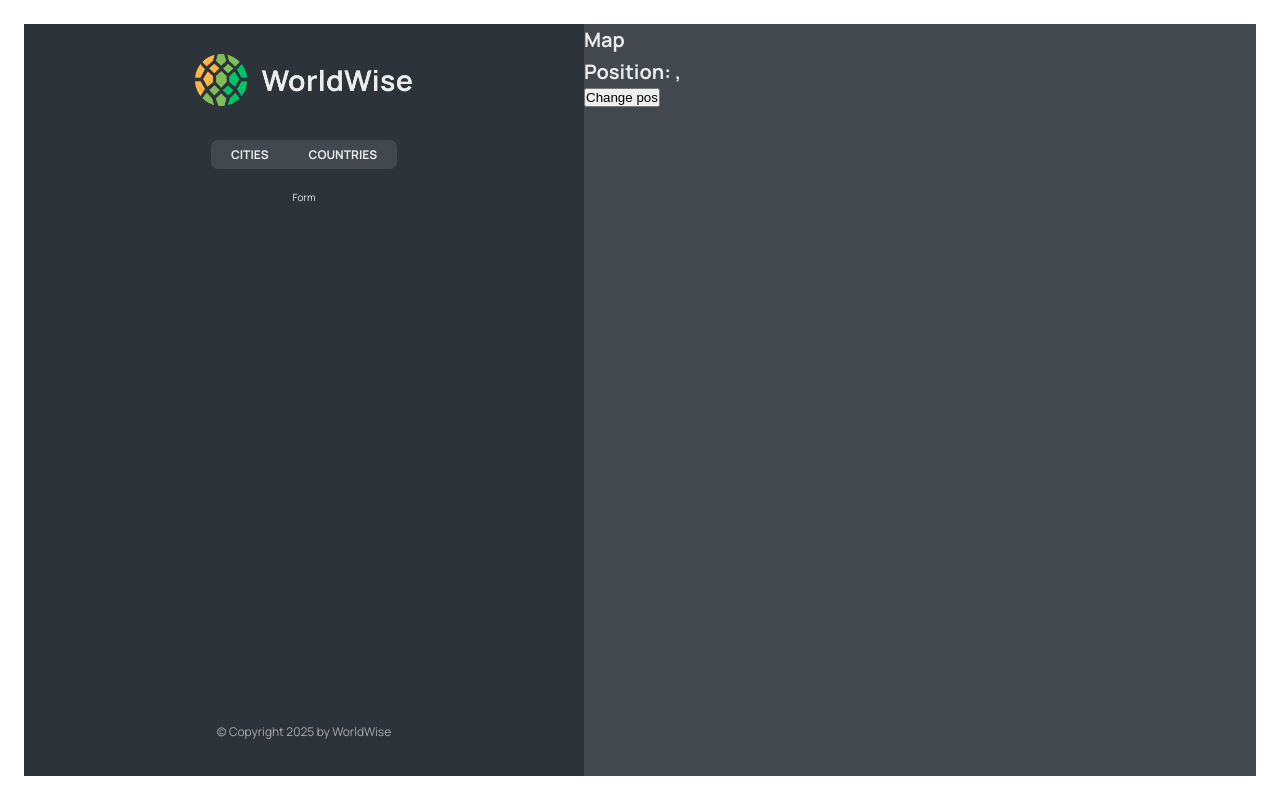
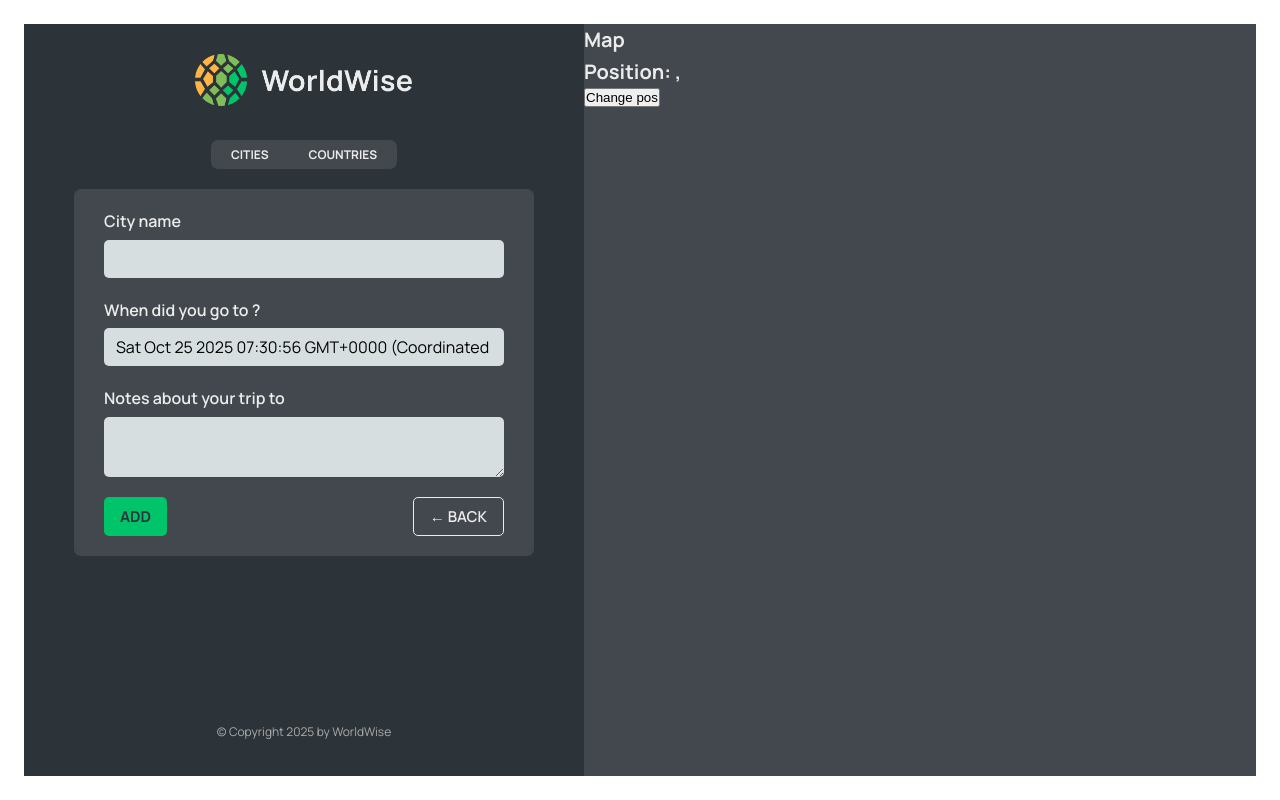
Before and after one commit to tristanwebservice/WorldWise, a React (Vite) app: page /app/form in a window 1280 px wide. Built offline with nearby package versions, Linux system fonts and the light colour scheme; data requests are answered from the project's data file.

Commit message:
feat: Implement programmatic navigation with useNavigate

```diff
--- a/src/App.jsx
+++ b/src/App.jsx
@@ -10,6 +10,7 @@
 import CityList from "./components/CityList";
 import CountryList from "./components/CountryList";
 import City from "./components/City";
+import Form from "./components/Form";
 
 const BASE_URL = `http://localhost:9000`;
 
@@ -55,7 +56,7 @@
             path="countries"
             element={<CountryList cities={cities} isLoading={isLoading} />}
           />
-          <Route path="form" element={<p>Form</p>} />
+          <Route path="form" element={<Form />} />
         </Route>
 
         <Route path="*" element={<PageNotFound />} />
--- /dev/null
+++ b/src/components/Button.jsx
@@ -0,0 +1,12 @@
+import React from "react";
+import styles from "./Button.module.css";
+
+function Button({ children, onClick, type }) {
+  return (
+    <button className={`${styles.btn} ${styles[type]}`} onClick={onClick}>
+      {children}
+    </button>
+  );
+}
+
+export default Button;
--- a/src/components/CountryList.jsx
+++ b/src/components/CountryList.jsx
@@ -18,7 +18,7 @@
   return (
     <ul className={styles.countryList}>
       {countries.map((country) => (
-        <CountryItem country={country} />
+        <CountryItem country={country} key={country.country} />
       ))}
     </ul>
   );
--- a/src/components/Form.jsx
+++ b/src/components/Form.jsx
@@ -3,6 +3,8 @@
 import { useState } from "react";
 
 import styles from "./Form.module.css";
+import { useNavigate } from "react-router-dom";
+import Button from "./Button";
 
 export function convertToEmoji(countryCode) {
   const codePoints = countryCode
@@ -13,6 +15,8 @@
 }
 
 function Form() {
+  const navigate = useNavigate();
+
   const [cityName, setCityName] = useState("");
   const [country, setCountry] = useState("");
   const [date, setDate] = useState(new Date());
@@ -49,8 +53,16 @@
       </div>
 
       <div className={styles.buttons}>
-        <button>Add</button>
-        <button>&larr; Back</button>
+        <Button type="primary">Add</Button>
+        <Button
+          type="back"
+          onClick={(e) => {
+            e.preventDefault();
+            navigate(-1);
+          }}
+        >
+          &larr; Back
+        </Button>
       </div>
     </form>
   );
--- a/src/components/Map.jsx
+++ b/src/components/Map.jsx
@@ -1,13 +1,20 @@
-import { useSearchParams } from "react-router-dom";
+import { useNavigate, useSearchParams } from "react-router-dom";
 import styles from "./Map.module.css";
 
 function Map() {
+  const navigate = useNavigate();
+
   const [searchParams, setSearchParams] = useSearchParams();
   const lat = searchParams.get(`lat`);
   const lng = searchParams.get(`lng`);
 
   return (
-    <div className={styles.mapContainer}>
+    <div
+      className={styles.mapContainer}
+      onClick={() => {
+        navigate(`form`);
+      }}
+    >
       <h1>Map</h1>
       <h1>
         Position: {lat}, {lng}
```
